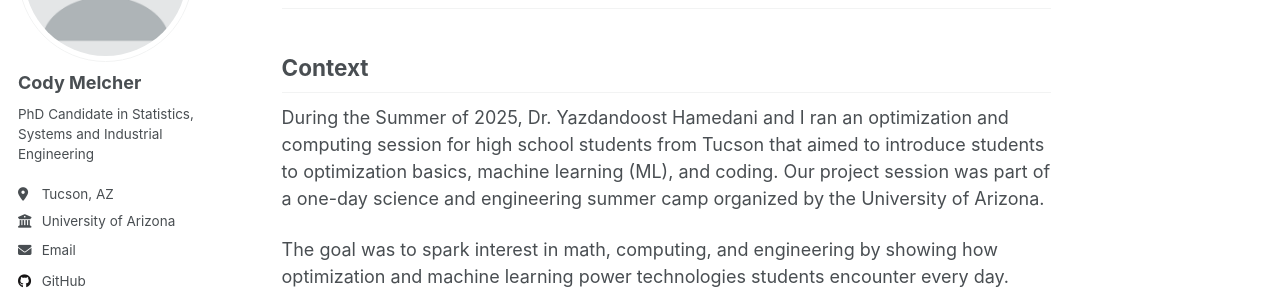
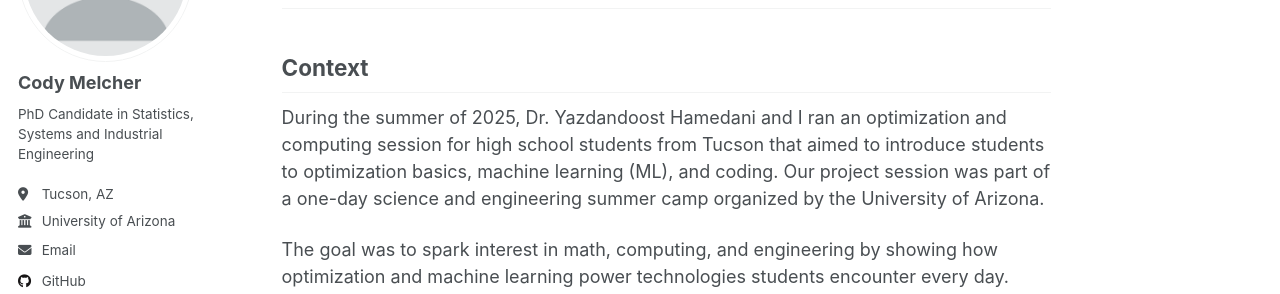
Before and after one commit to cmelcher/cmelcher.github.io, a Jekyll site: the page built from tinyml/summer2025.md, in a window 1280 px wide and 900 px high. Shown: the part 212-506 px from the top of the window. Built offline with Jekyll 4.4.1, drawn with Linux system fonts in a browser that asks for light colours; a script that is not in the unit is left out.

```diff
--- a/tinyml/summer2025.md
+++ b/tinyml/summer2025.md
@@ -10,7 +10,7 @@ Advisor: Dr. Erfan Yazdandoost Hamedani
 
 ## Context
 
-During the Summer of 2025, Dr. Yazdandoost Hamedani and I ran an optimization and computing session for high school students from Tucson that aimed to introduce students to optimization basics, machine learning (ML), and coding. Our project session was part of a one-day science and engineering summer camp organized by the University of Arizona.
+During the summer of 2025, Dr. Yazdandoost Hamedani and I ran an optimization and computing session for high school students from Tucson that aimed to introduce students to optimization basics, machine learning (ML), and coding. Our project session was part of a one-day science and engineering summer camp organized by the University of Arizona.
 
 The goal was to spark interest in math, computing, and engineering by showing how optimization and machine learning power technologies students encounter every day. Students came in with no assumed background in calculus or coding.
 
```
